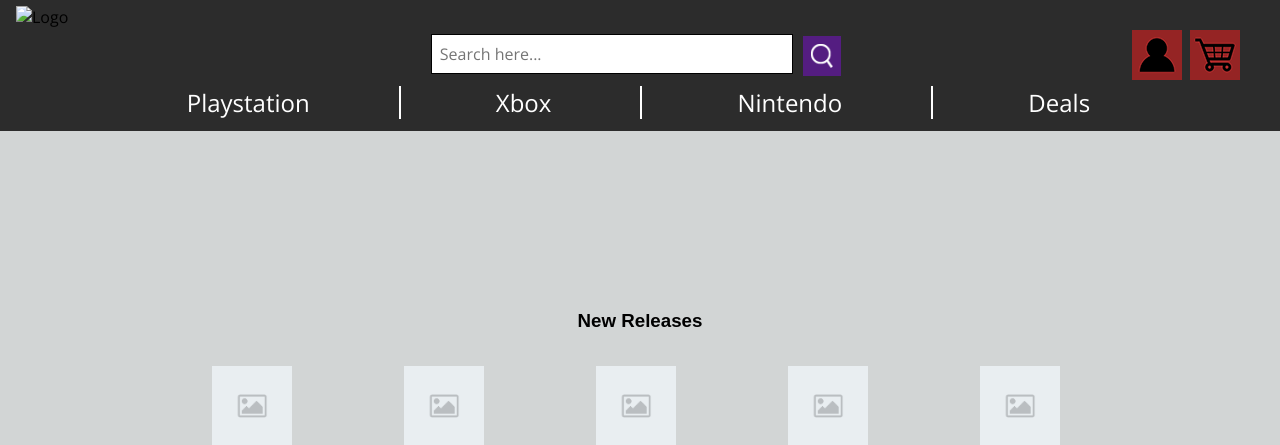
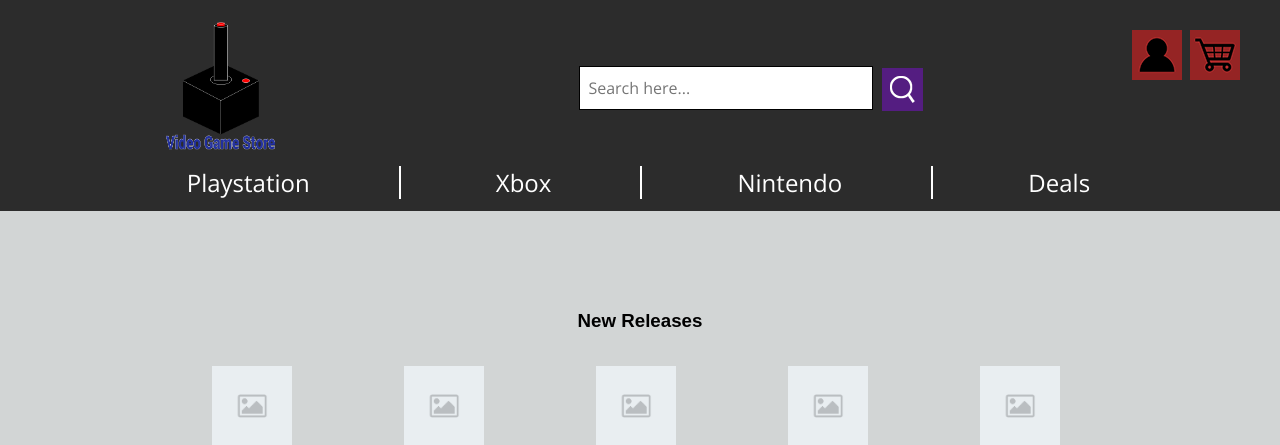
Before and after one commit to iat352-fall-2020/video-game-store, a PHP site: page /index.php in a window 1280 px wide. Shown: the top 445 px of the page. Run offline with PHP 8.4, Linux system fonts and the light colour scheme.

Commit message:
logo change

```diff
--- a/css/grid.css
+++ b/css/grid.css
@@ -24,14 +24,15 @@
 
 .header-row-1{
   display:flex;
-  height: 5em;
+
   flex-flow: row nowrap;
   justify-content: space-between;
 }
 
 .nav-main-logo-img{
-  flex:20%;
-  margin-left: 1em;
+  height: 10em;
+  margin-left: 10em;
+  margin-right: 10em;
 }
 
 .nav-row-1 {
@@ -73,9 +74,11 @@
 
 .header-row-2 input{
   outline:none;
+  padding-top: 0.6em;
+  padding-bottom: 0.6em;
   padding-left: 0.5em;
   border: 0.1em solid black;
-  margin: 1em 0;
+  margin: 0.8em 0;
   margin-top: 0em;
   width:50%;
   height:100%;
--- a/index.php
+++ b/index.php
@@ -21,7 +21,7 @@
 
 
           <div class="header-row-1">
-            <img class="nav-main-logo-img" src="" alt="Logo" onclick="pointTo('index.html')"/>
+            <img class="nav-main-logo-img" src="img/Logo.png" alt="Logo" onclick="pointTo('index.php')"/>
             <div class="header-row-2">
               <input type="text" placeholder="Search here...">
               <img onclick="pointTo('catalog.html')" src="img/search-icon.png" alt="search-icon"/>
--- a/indexMembers.php
+++ b/indexMembers.php
@@ -21,7 +21,7 @@
 
 
           <div class="header-row-1">
-            <img class="nav-main-logo-img" src="" alt="Logo" onclick="pointTo('index.html')"/>
+            <img class="nav-main-logo-img" src="" alt="Logo" onclick="pointTo('indexMembers.php')"/>
             <div class="header-row-2">
               <input type="text" placeholder="Search here...">
               <img onclick="pointTo('catalog.html')" src="img/search-icon.png" alt="search-icon"/>
```
Also changed, not shown: img/Logo.png (added), 1 other file.
